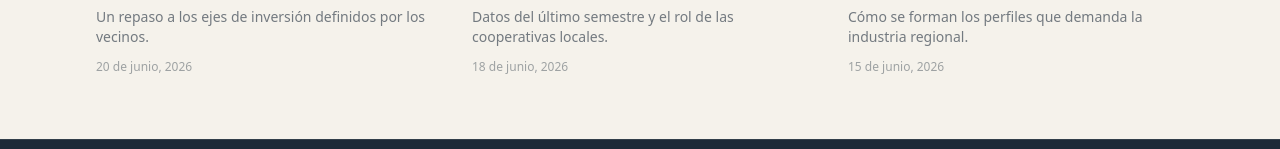
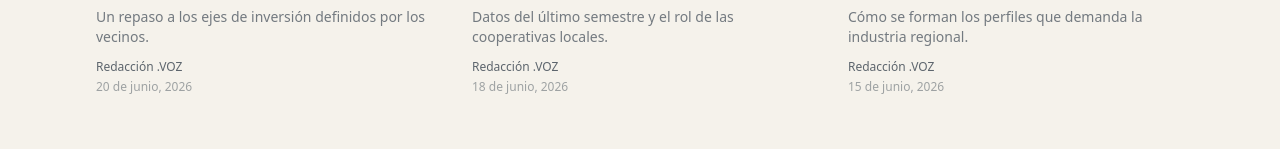
Before and after one commit to pepeyezza/puntovoz, a Next.js app: page /editoriales in a window 1280 px wide. Shown: the part 644-793 px from the top of the page. Built offline with nearby package versions, Linux system fonts and the light colour scheme; no server answers; the database is empty.

Commit message:
Update page.tsx

```diff
--- a/src/app/editoriales/page.tsx
+++ b/src/app/editoriales/page.tsx
@@ -74,7 +74,7 @@ export default async function EditorialesPage({ searchParams }: { searchParams:
       ) : (
         <div className="mt-12 grid gap-10 sm:grid-cols-2 lg:grid-cols-3">
           {editoriales.map((e) => (
-            <ArticleCard key={e.slug} slug={e.slug} title={e.title} subtitle={e.subtitle} category={e.category} date={e.date} coverImage={e.coverImage} />
+            <ArticleCard key={e.slug} slug={e.slug} title={e.title} subtitle={e.subtitle} category={e.category} date={e.date} coverImage={e.coverImage} author={e.author} />
           ))}
         </div>
       )}
```
